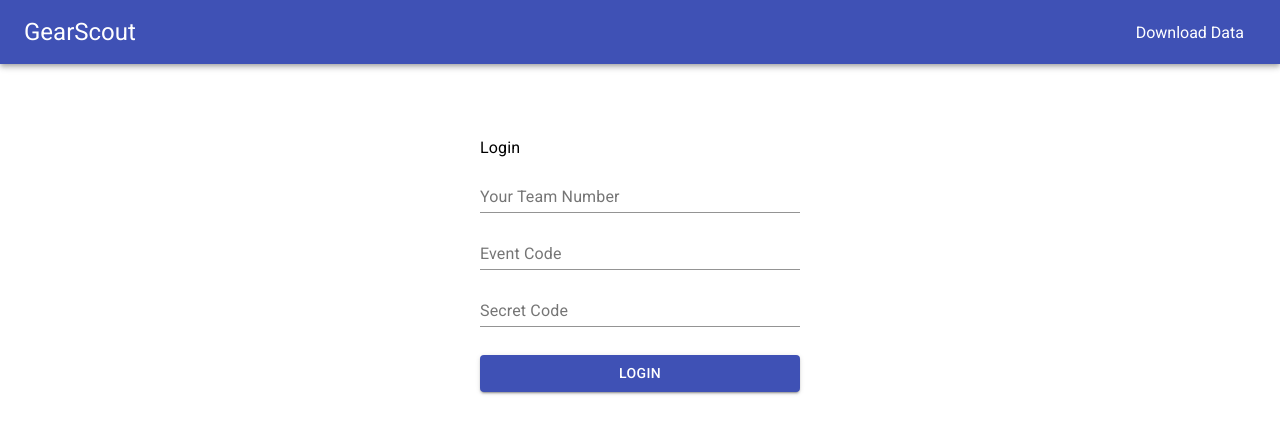
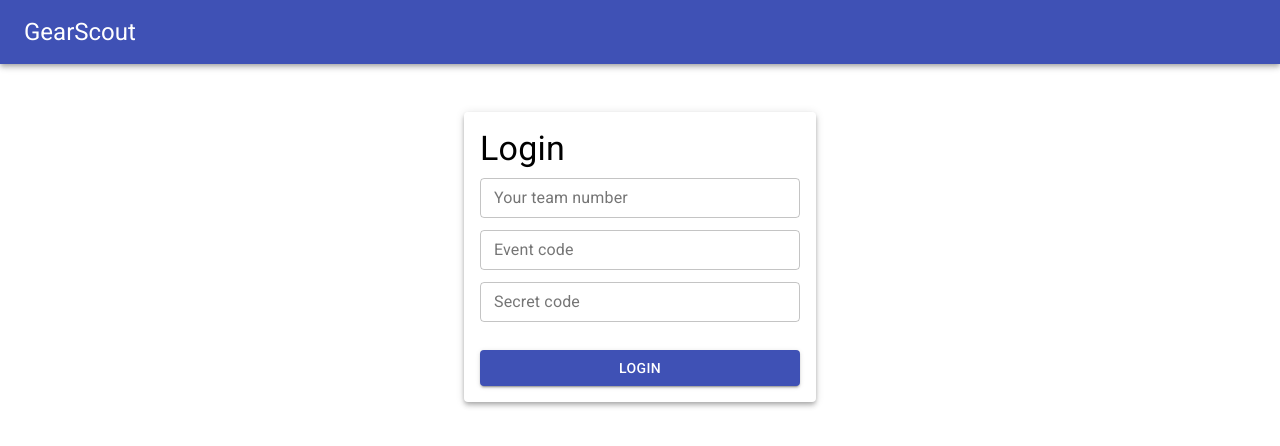
Before and after one commit to Team2338/ScoutingServer, a React (Create React App) app in the folder frontend/: page / in a window 1280 px wide. Shown: the top 446 px of the page. Built offline with nearby package versions, Linux system fonts and the light colour scheme.

Commit message:
Refined login page

```diff
--- a/frontend/src/components/App.tsx
+++ b/frontend/src/components/App.tsx
@@ -9,6 +9,7 @@ import ManagePage from './manage-page/ManagePage';
 
 
 const select = (state: AppState) => ({
+	isLoggedIn: state.isLoggedIn,
 	teamNumber: state.teamNumber,
 	eventCode: state.eventCode
 });
@@ -25,13 +26,13 @@ class ConnectedApp extends React.Component<any, any> {
 	}
 
 	render() {
-		const page = this.props.teamNumber
+		const page = this.props.isLoggedIn
 			? <ManagePage />
 			: <LoginPage />;
 
 		return (
 			<React.Fragment>
-				<Header teamNumber={this.props.teamNumber} eventCode={this.props.eventCode} />
+				<Header isLoggedIn={this.props.isLoggedIn} teamNumber={this.props.teamNumber} eventCode={this.props.eventCode} />
 				{ page }
 			</React.Fragment>
 		);
--- a/frontend/src/components/header/Header.tsx
+++ b/frontend/src/components/header/Header.tsx
@@ -3,6 +3,7 @@ import { AppBar, Toolbar, Typography } from '@material-ui/core';
 import React from 'react';
 
 interface IProps {
+	isLoggedIn: boolean
 	teamNumber: number;
 	eventCode: string;
 }
@@ -11,17 +12,19 @@ export default function Header(props: IProps) {
 
 	const downloadLink = `https://gearscout.patrickubelhor.com/api/v1/team/${props.teamNumber}/event/${props.eventCode}/download`;
 
+	const downloadElement = props.isLoggedIn
+		? (
+			<a className="download-button" href={downloadLink} download>
+				Download Data
+			</a>
+		)
+		: null;
+
 	return (
 		<AppBar id="appBar" position="sticky" color="primary">
 			<Toolbar>
 				<Typography variant="h5" color="inherit">GearScout</Typography>
-				<a
-					className="download-button"
-					href={downloadLink}
-					download
-				>
-					Download Data
-				</a>
+				{downloadElement}
 			</Toolbar>
 		</AppBar>
 	);
--- a/frontend/src/components/login-page/LoginPage.scss
+++ b/frontend/src/components/login-page/LoginPage.scss
@@ -1,15 +1,26 @@
 
 .login-page {
 	display: flex;
-	height: 50vh;
 	flex-direction: column;
 	justify-content: center;
 	align-items: center;
+
+	.content-wrapper {
+		margin-top: 48px;
+		height: fit-content;
+		width: fit-content;
+		border-radius: 4px;
+		box-shadow:
+				0 2px 4px -1px rgb(0 0 0 / 20%),
+				0 4px 5px 0 rgb(0 0 0 / 14%),
+				0 1px 10px 0 rgb(0 0 0 / 12%);
+	}
 
 	&-form {
 		display: flex;
 		flex-direction: column;
 		min-width: 20rem;
+		padding: 16px;
 
 		&-submit {
 			margin-top: 24px !important;
--- a/frontend/src/components/login-page/LoginPage.tsx
+++ b/frontend/src/components/login-page/LoginPage.tsx
@@ -40,29 +40,33 @@ class ConnectedLoginPage extends React.Component<any, any> {
 	render() {
 		return (
 			<div className="login-page">
+				<div className="content-wrapper">
 					<form className="login-page-form" onSubmit={this.handleSubmit}>
-					<Typography>Login</Typography>
+						<Typography variant="h4">Login</Typography>
 						<TextField
-						label="Your Team Number"
+							label="Your team number"
 							name="teamNumber"
 							type="text"
 							margin="dense"
+							variant="outlined"
 							value={this.state.teamNumber}
 							onChange={this.handleChange}
 						/>
 						<TextField
-						label="Event Code"
+							label="Event code"
 							name="eventCode"
 							type="text"
 							margin="dense"
+							variant="outlined"
 							value={this.state.eventCode}
 							onChange={this.handleChange}
 						/>
 						<TextField
-						label="Secret Code"
+							label="Secret code"
 							name="secretCode"
 							type="text"
 							margin="dense"
+							variant="outlined"
 							value={this.state.secretCode}
 							onChange={this.handleChange}
 						/>
@@ -77,6 +81,7 @@ class ConnectedLoginPage extends React.Component<any, any> {
 						</Button>
 					</form>
 				</div>
+			</div>
 		);
 	}
 }
--- a/frontend/src/models/states.model.ts
+++ b/frontend/src/models/states.model.ts
@@ -1,6 +1,7 @@
 import { Match } from './response.model';
 
 export interface AppState {
+	isLoggedIn: boolean;
 	teamNumber: number;
 	eventCode: string;
 	secretCode: string;
--- a/frontend/src/state/Store.ts
+++ b/frontend/src/state/Store.ts
@@ -6,6 +6,7 @@ import { Action, Actions } from './Actions';
 
 
 const INITIAL_STATE: AppState = {
+	isLoggedIn: false,
 	teamNumber: null,
 	eventCode: null,
 	secretCode: null,
@@ -21,6 +22,7 @@ const reducer = function (state: AppState = INITIAL_STATE, action: Action) {
 		case Actions.LOGIN:
 			return {
 				...state,
+				isLoggedIn: true,
 				teamNumber: action.payload.teamNumber,
 				eventCode: action.payload.eventCode,
 				secretCode: action.payload.secretCode
```
Lines whose indentation alone changed are shown as unchanged.
